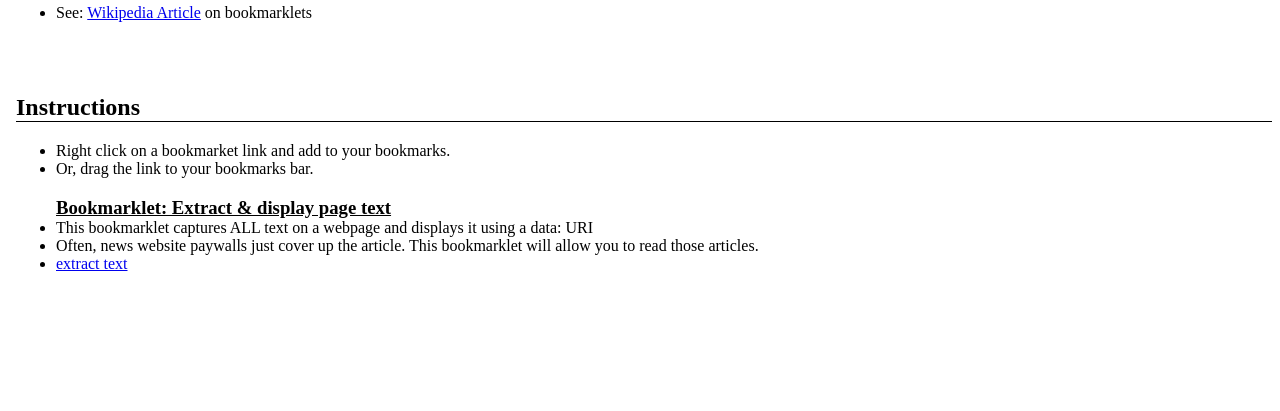
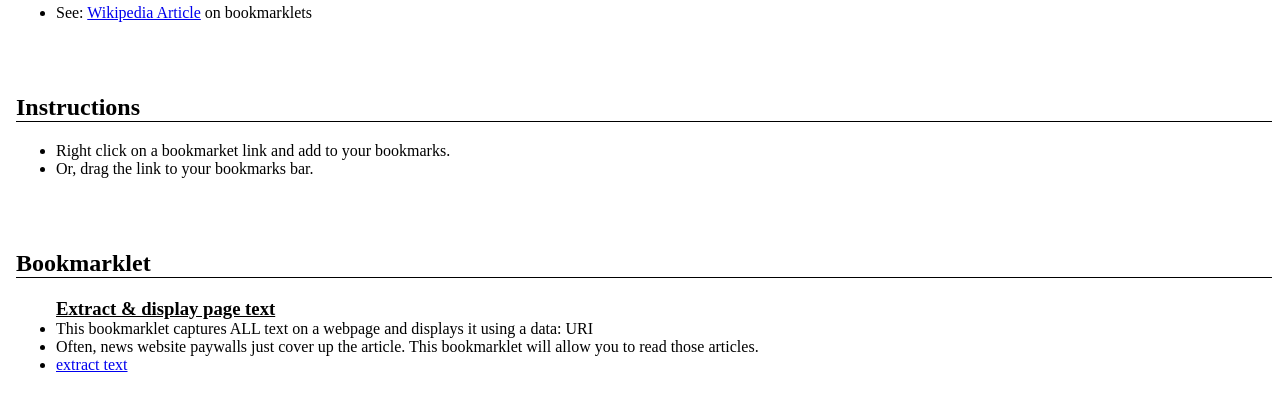
Before and after one commit to mynameisflorian/bookmarklets, a plain HTML site: page index.html in a window 1280 px wide. Shown: the part 79-490 px from the top of the page. Drawn offline with Linux system fonts and the light colour scheme.

Commit message:
Update index.html

```diff
--- a/index.html
+++ b/index.html
@@ -18,9 +18,9 @@
   <li>Or, drag the link to your bookmarks bar.</li>
 </ul>
 
-
+<h2>Bookmarklet</h2>
 <ul>
-  <h3>Bookmarklet: Extract & display page text</h3>
+  <h3>Extract & display page text</h3>
   <li>This bookmarklet captures ALL text on a webpage and displays it using a data: URI </li>
   <li>Often, news website paywalls just cover up the article. This bookmarklet will allow you to read those articles.</li>
   <li>
```
